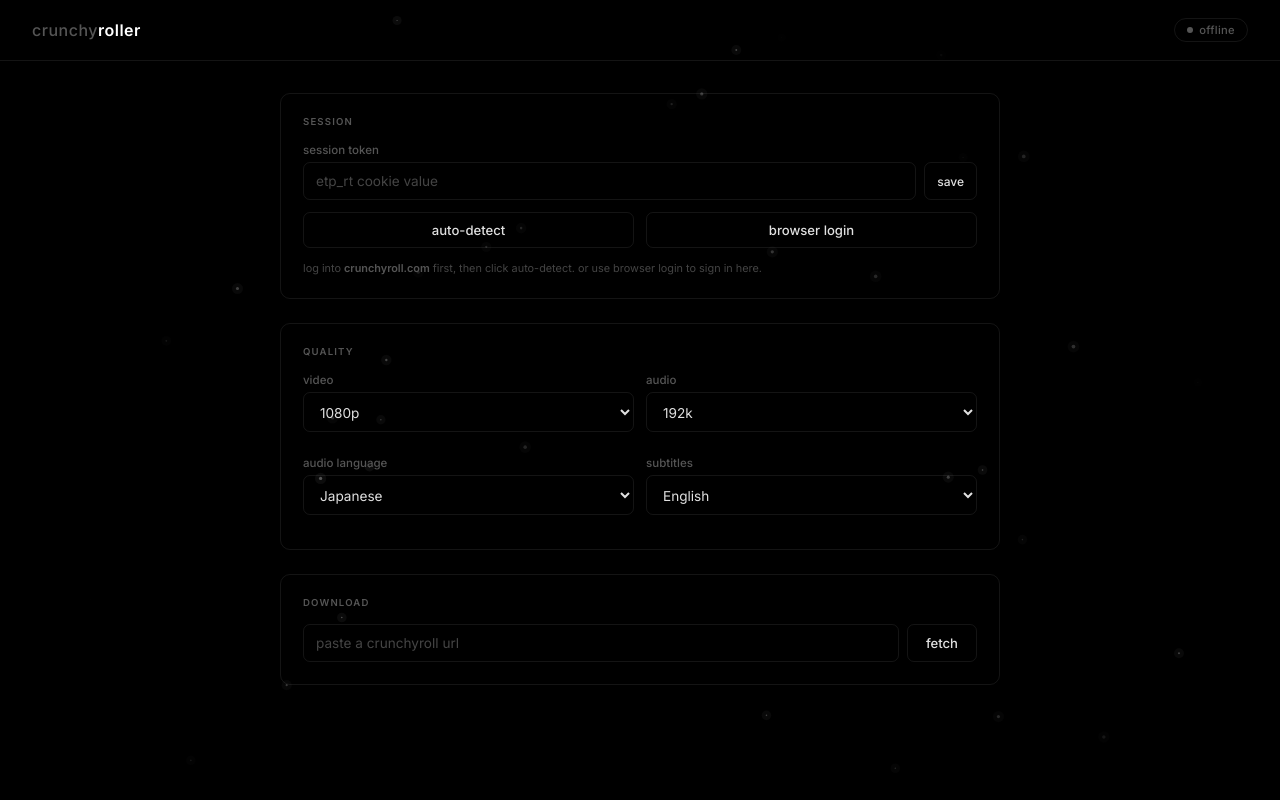
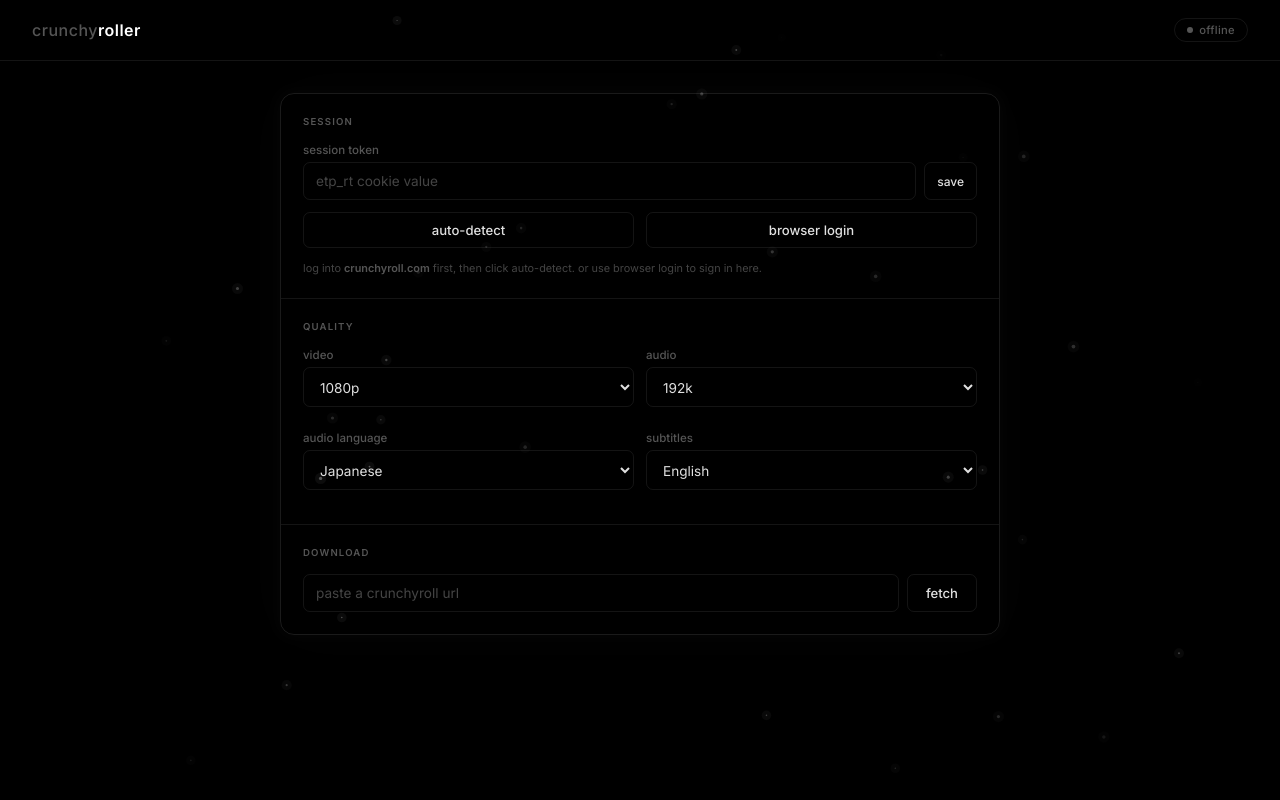
Before and after one commit to AnCry1596/crunchyroller, a plain HTML site: page web/index.html in a window 1280 px wide. Drawn offline with Linux system fonts and the light colour scheme; no server answers.

Commit message:
slight change in style

```diff
--- a/web/css/style.css
+++ b/web/css/style.css
@@ -95,17 +95,31 @@
   gap: 24px;
 }
 
-/* cards */
+/* shell — one big outline wrapping everything */
+.shell {
+  border: 1px solid rgba(255, 255, 255, 0.1);
+  border-radius: 14px;
+  box-shadow: 0 0 20px rgba(255, 255, 255, 0.03),
+              0 0 60px rgba(255, 255, 255, 0.015);
+  overflow: hidden;
+}
+
+/* cards sit inside the shell, separated by borders */
 .card {
   background: var(--card);
-  border: 1px solid var(--border);
-  border-radius: var(--radius);
+  border: none;
+  border-top: 1px solid var(--border);
+  border-radius: 0;
   padding: 22px;
-  transition: border-color 0.3s;
+  transition: background 0.3s;
+}
+
+.card:first-child {
+  border-top: none;
 }
 
 .card:hover {
-  border-color: var(--border-hover);
+  background: rgba(255, 255, 255, 0.015);
 }
 
 .card-label {
--- a/web/index.html
+++ b/web/index.html
@@ -19,6 +19,8 @@
   </header>
 
   <main>
+
+    <div class="shell">
 
       <div class="card">
         <div class="card-label">session</div>
@@ -121,6 +123,8 @@
         <div id="log"></div>
       </div>
 
+    </div>
+
   </main>
 
   <div id="toast"></div>
```
Lines whose indentation alone changed are shown as unchanged.
